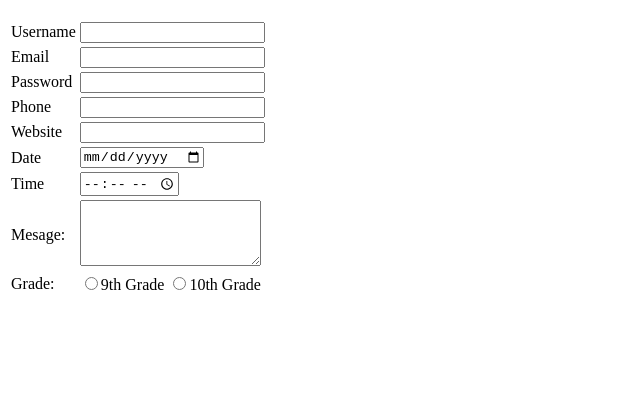
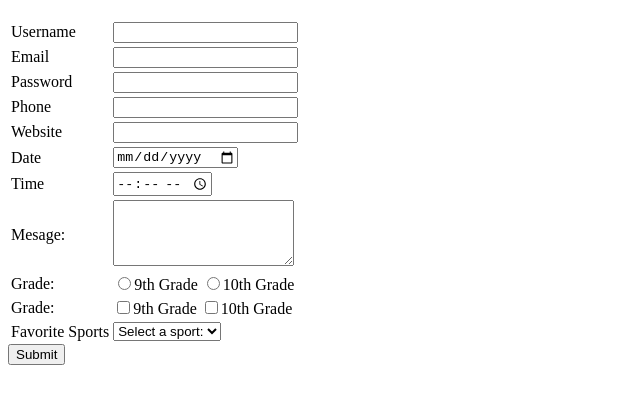
Before and after one commit to Bmelo25/Unit1-HTML, a plain HTML site: page Lesson8-Forms/forms.html in a window 1280 px wide. Shown: the part 61-464 px from the top of the page, without its empty margins (0-640 px from the left). Drawn offline with Linux system fonts and the light colour scheme.

Commit message:
Lesson 8 complete

```diff
--- a/Lesson8-Forms/forms.html
+++ b/Lesson8-Forms/forms.html
@@ -3,11 +3,11 @@
 <head>
     <meta charset="UTF-8">
     <meta name="viewport" content="width=device-width, initial-scale=1.0">
-    <title>Document</title>
+    <title>HTML FORMS</title>
 </head>
 <body>
     <h1>Contact Form</h1>
-    <form action="">
+    <form action="results.html" method="get">
     <table>
         <!-- basic text -->
         <tr>
@@ -59,11 +59,33 @@
                         Grade</label>
                     </td>
                 </tr>
+                <!-- Checkboxes -->
+                 <tr>
+                    <td>Grade:</td>
+                    <td>
+                        <label><input type="checkbox" name="grade" value="9">9th
+                            Grade</label>
+                        <label><input type="checkbox" name="grade" value="10">10th
+                            Grade</label>
+                    </td>
+                 </tr>
          <!-- Select (Drop Down) -->
          <tr>
-            <td></td>
+             <td>Favorite Sports</td>
+            <td>
+                <select name="sports" id="sports">
+                    <option value="" selected disabled>Select a sport:</option>
+                    <option value="soccer">Soccer</option>
+                    <option value="baseball">Baseball</option>
+                    <option value="basketball">Basketball</option>
+                </select>
+            </td>
         </tr>
+
+
     </table>
+     <!-- <input type="submit"> -->
+       <button type="submit">Submit</button>
 </form>
 </body>
 </html>
```
Also changed, not shown: Lesson8-Forms/results.html (added, +18 -0 lines). Lines whose indentation alone changed are shown as unchanged.
